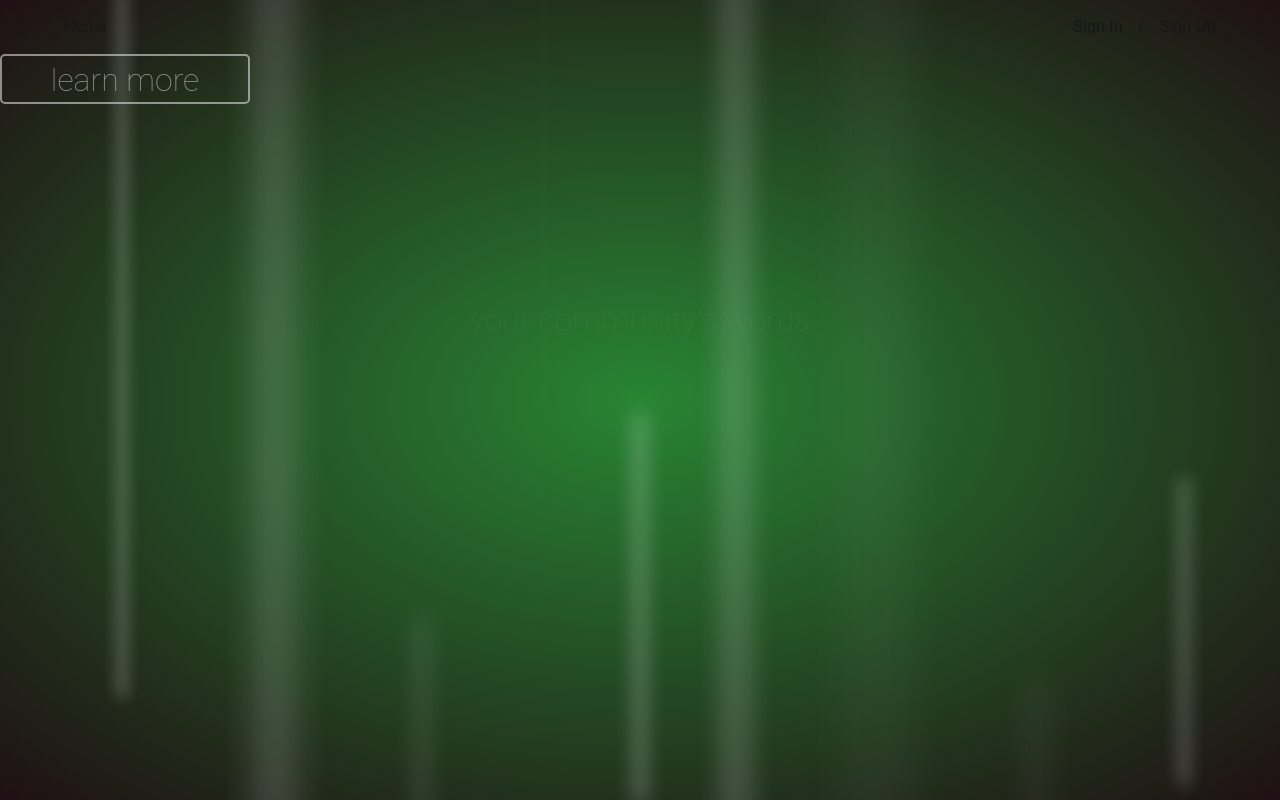
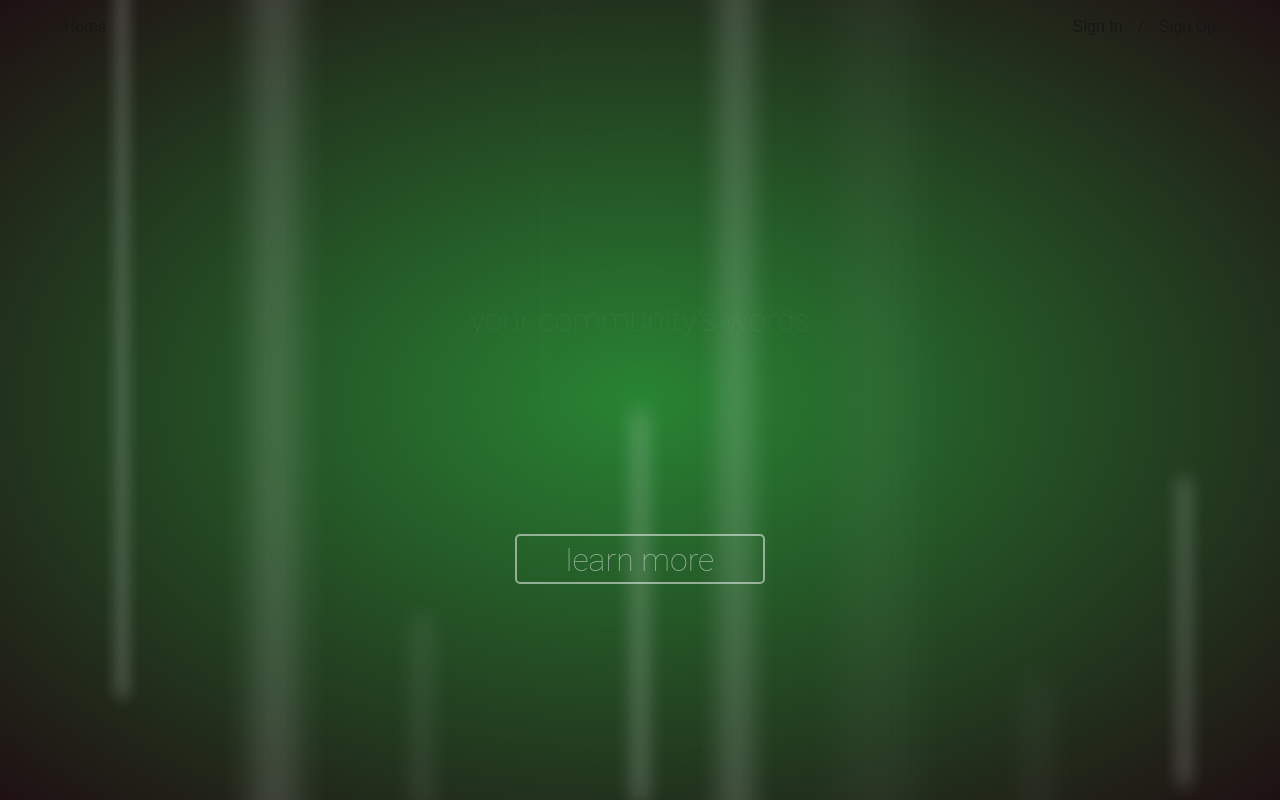
Before and after one commit to halfghaninne/ct-prototype, a Next.js app: page / in a window 1280 px wide. Built offline with nearby package versions, Linux system fonts and the light colour scheme; no server answers.

Commit message:
style: brute force fixes

```diff
--- a/app/page.tsx
+++ b/app/page.tsx
@@ -20,8 +20,8 @@ export default async function Home() {
         <p id='head2' className='header'>on <em>your</em> terms</p>
         <p id='head3' className='header'>welcome to the communal translation prototype</p>
 
-        <Link className="button" href="about">
-          <button>learn more</button>
+        <Link href="about" style={{margin: 'auto'}}>
+          <button style={{position: 'relative'}}>learn more</button>
         </Link>
       </div>
 
```
